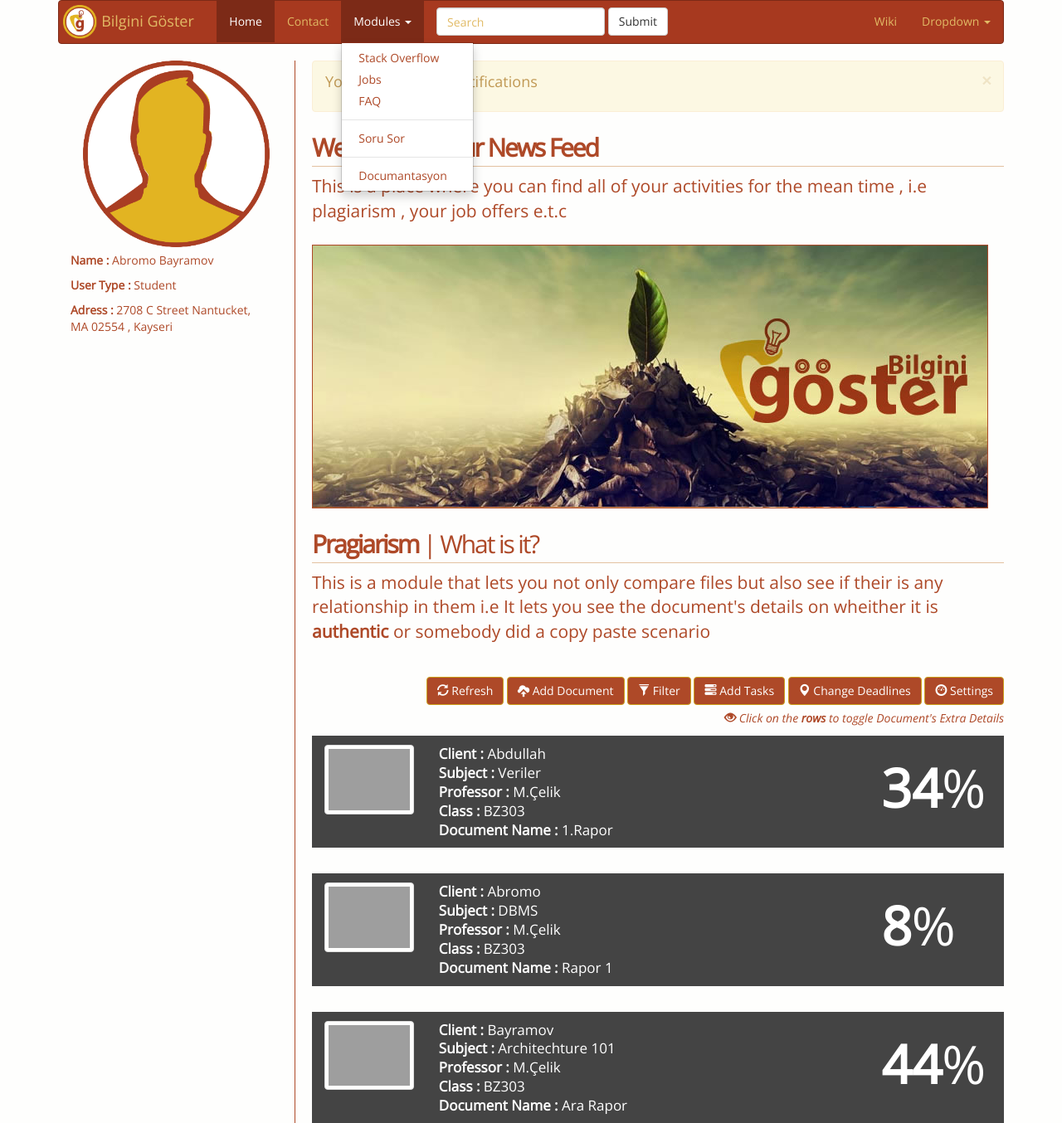
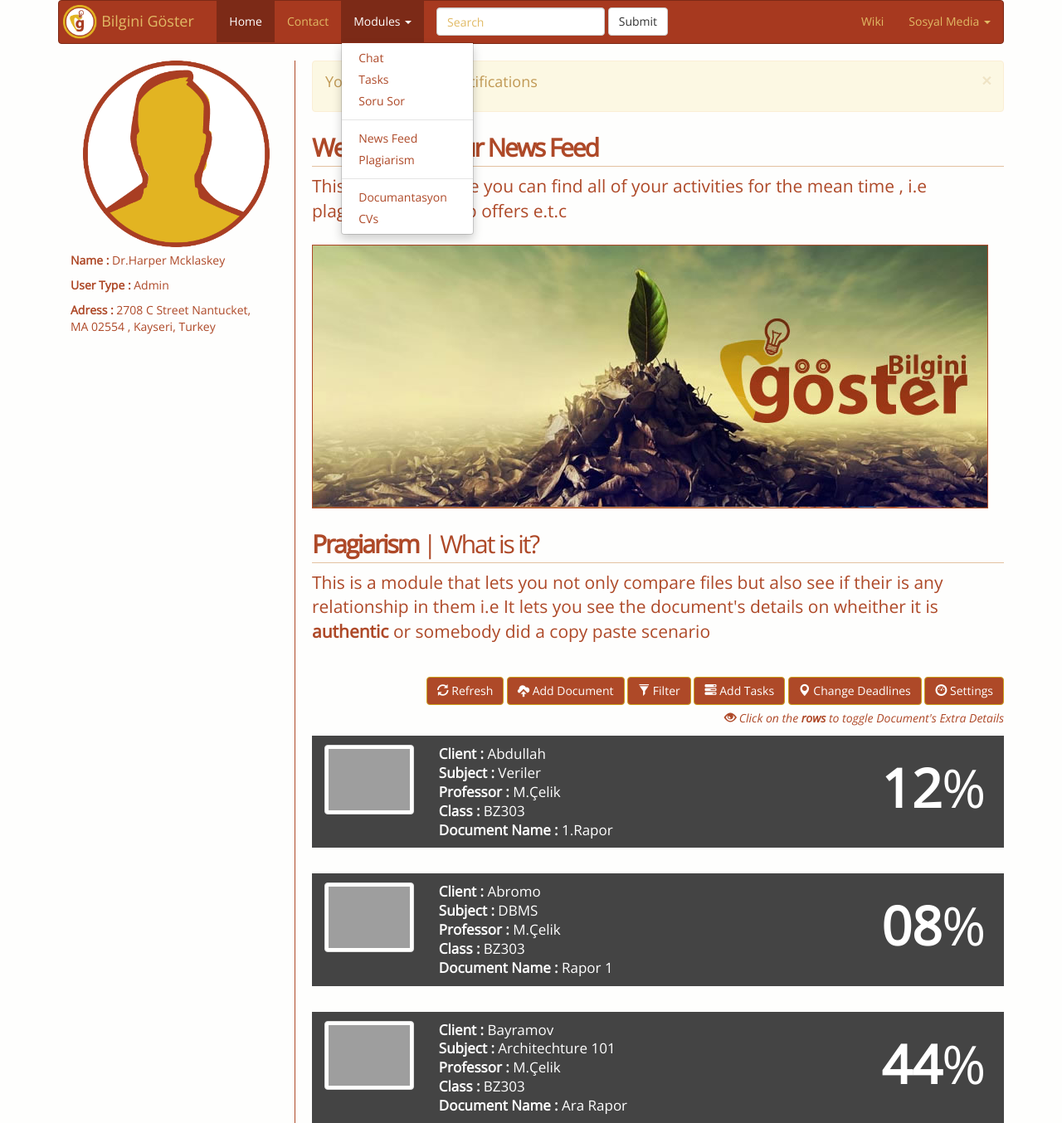
Before and after one commit to fadsel/Bilgini_Goster, a PHP site: page /user.php in a window 1280 px wide, after a click on "Modules". Shown: the top 1354 px of the page at 83% size. Run offline with PHP 8.4, Linux system fonts and the light colour scheme; grey boxes are pictures that could not be loaded.

Commit message:
Added some extra dummy content

```diff
--- a/modules/slider.php
+++ b/modules/slider.php
@@ -3,7 +3,8 @@
 <div id="carousel-example-generic" class="carousel slide" style="margin-bottom: 35px">
     <!-- Indicators -->
     <ol class="carousel-indicators">
-        <li data-target="#carousel-example-generic" data-slide-to="0" class="active"></li>
+        <li data-target="#carousel-example-generic" data-slide-to="0"
+            class="active"></li>
         <li data-target="#carousel-example-generic" data-slide-to="1"></li>
         <li data-target="#carousel-example-generic" data-slide-to="2"></li>
     </ol>
--- a/modules/userContent.php
+++ b/modules/userContent.php
@@ -53,9 +53,9 @@
 
         <?php
             $name="Abdullah";
-            $img_src="./img/temp/img (6).jpg";
+            $img_src="./img/temp/img (1).jpg";
             $subject = "Veriler";
-            $marks = "34";
+            $marks = "12";
             $docTitle = "1.Rapor";
             include('plagiarism_row.php');
         ?>
@@ -64,7 +64,7 @@
             $name="Abromo";
             $img_src="./img/temp/img (3).jpg";
             $subject = "DBMS";
-            $marks = "8";
+            $marks = "08";
             $docTitle = "Rapor 1";
             include('plagiarism_row.php');
         ?>
@@ -89,7 +89,7 @@
         ?>
         <?php
             $name="Fahad";
-            $img_src="./img/temp/img (1).jpg";
+            $img_src="./img/temp/img (6).jpg";
             $subject = "Data Structures";
             $marks = "23";
             $docTitle = "Bilgini Goster";
--- a/user.php
+++ b/user.php
@@ -7,13 +7,13 @@ include('usuals/menu.php');
         <div class="row"><img src="img/test/profile_dummy.png" class="col-lg-12"></div><br>
         <div class="row">
             <p><b>Name :</b>
-                Abromo Bayramov
+                Dr.Harper Mcklaskey
                 </p>
             <p><b>User Type :</b>
-                Student</p>
+                Admin</p>
             <p><b>Adress :</b>
                 2708 C Street
-                Nantucket,<br> MA 02554 , Kayseri</p>
+                Nantucket,<br> MA 02554 , Kayseri, Turkey</p>
 
 
         </div>
--- a/usuals/menu.php
+++ b/usuals/menu.php
@@ -7,7 +7,7 @@
             <span class="icon-bar"></span>
             <span class="icon-bar"></span>
         </button>
-        <a class="navbar-brand pull-left"   href="#" style="padding: 5px; "><span><img class="" style="width:23%;" src="./img/logo_round.png" /></span> Bilgini Göster</a>
+        <a class="navbar-brand pull-left"   href="index.php" style="padding: 5px; "><span><img class="" style="width:23%;" src="./img/logo_round.png" /></span> Bilgini Göster</a>
     </div>
 
     <!-- Collect the nav links, forms, and other content for toggling -->
@@ -30,13 +30,15 @@
             <li class="dropdown">
                 <a href="#" class="dropdown-toggle" data-toggle="dropdown">Modules <b class="caret"></b></a>
                 <ul class="dropdown-menu">
-                    <li><a href="#">Stack Overflow</a></li>
-                    <li><a href="#">Jobs</a></li>
-                    <li><a href="#">FAQ</a></li>
-                    <li class="divider"></li>
+                    <li><a href="#">Chat</a></li>
+                    <li><a href="#">Tasks</a></li>
                     <li><a href="#">Soru Sor</a></li>
                     <li class="divider"></li>
+                    <li><a href="#">News Feed</a></li>
+                    <li><a href="#">Plagiarism</a></li>
+                    <li class="divider"></li>
                     <li><a href="#">Documantasyon</a></li>
+                    <li><a href="#">CVs</a></li>
                 </ul>
             </li>
         </ul>
@@ -50,13 +52,14 @@
             <li class="<?php if(isset($page_id) && $page_id=="wiki"){echo "active";}
             else { echo "";}?>"><a href="wiki.php">Wiki</a></li>
             <li class="dropdown">
-                <a href="#" class="dropdown-toggle" data-toggle="dropdown">Dropdown <b class="caret"></b></a>
+                <a href="#" class="dropdown-toggle" data-toggle="dropdown">Sosyal Media <b class="caret"></b></a>
                 <ul class="dropdown-menu">
-                    <li><a href="#">Action</a></li>
-                    <li><a href="#">Another action</a></li>
-                    <li><a href="#">Something else here</a></li>
+                    <li><a href="#">Facebook</a></li>
+                    <li><a href="#">Twitter</a></li>
+                    <li><a href="#">Linked In</a></li>
                     <li class="divider"></li>
-                    <li><a href="#">Separated link</a></li>
+                    <li><a href="#">G+</a></li>
+                    <li><a href="#">Pin Interest</a></li>
                 </ul>
             </li>
         </ul>
```
